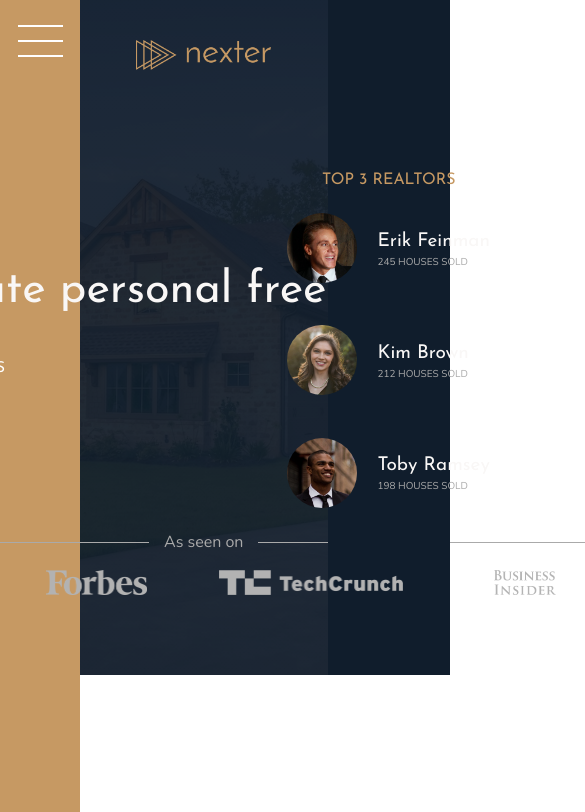
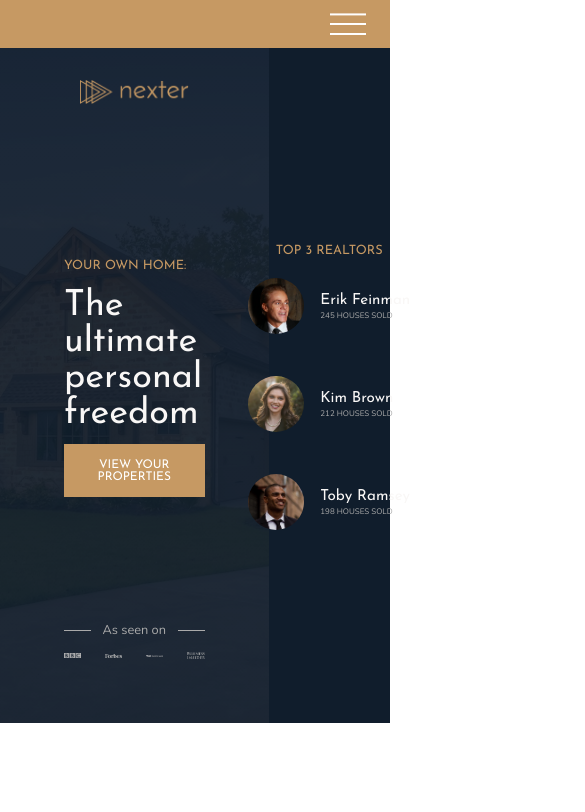
Before and after one commit to BastianBarthel/nexter, a website: page src/index.html in a window 390 px wide. Shown: the top 812 px of the page, 585 px wide, since content can reach past the window. Drawn offline with nearby package versions, Linux system fonts and the light colour scheme; files that its build step writes are made by us from their sources.

Commit message:
Write media queries 1

```diff
--- a/src/sass/_base.scss
+++ b/src/sass/_base.scss
@@ -14,6 +14,10 @@ $color-grey-dark-2: #6d5d4b;
 $font-primary: "Nunito", sans-serif;
 $font-display: "Josefin Sans", sans-serif;
 
+// RESPONSIVE BREAKPOINTS
+$bp-largest: 75em; // 1200px
+$bp-large: 62.5em; // 1000px
+
 *,
 *::before,
 *::after {
@@ -25,6 +29,10 @@ $font-display: "Josefin Sans", sans-serif;
 html {
   box-sizing: border-box;
   font-size: 62.5%;
+
+  @media only screen and (max-width: $bp-largest) {
+    font-size: 50%;
+  }
 }
 
 body {
@@ -38,9 +46,15 @@ body {
   display: grid;
   grid-template-rows: 80vh min-content 40vw repeat(3, min-content);
   grid-template-columns:
-    [sidebar-start] 8rem [sidebar-end full-start] minmax(
-      6rem,
-      1fr
-    ) [center-start] repeat(8, [col-start] minmax(min-content, 14rem) [col-end])
+    [sidebar-start] 8rem [sidebar-end full-start] minmax(6rem, 1fr)
+    [center-start] repeat(8, [col-start] minmax(min-content, 14rem) [col-end])
     [center-end] minmax(6rem, 1fr) [full-end];
+
+  @media only screen and (max-width: $bp-large) {
+    grid-template-rows: 6rem 80vh min-content 40vw repeat(3, min-content);
+    grid-template-columns:
+      [full-start] minmax(6rem, 1fr)
+      [center-start] repeat(8, [col-start] minmax(min-content, 14rem) [col-end])
+      [center-end] minmax(6rem, 1fr) [full-end];
+  }
 }
--- a/src/sass/_header.scss
+++ b/src/sass/_header.scss
@@ -14,8 +14,8 @@
   padding-top: 4rem;
 
   display: grid;
-  grid-template-rows: 1fr min-content 6rem 1fr;
-  grid-template-columns: max-content;
+  grid-template-rows: 1fr min-content minmax(6rem, min-content) 1fr;
+  grid-template-columns: minmax(min-content, max-content);
   grid-row-gap: 1.5rem;
   justify-content: center;
 
@@ -51,10 +51,12 @@
     display: grid;
     grid-template-columns: repeat(4, 1fr);
     grid-column-gap: 3rem;
+    align-items: center;
     justify-items: center;
 
     img {
-      height: 2.5rem;
+      max-height: 2.5rem;
+      max-width: 100%;
       filter: brightness(70%);
     }
   }
--- a/src/sass/_sidebar.scss
+++ b/src/sass/_sidebar.scss
@@ -7,6 +7,13 @@
 
   display: flex;
   justify-content: center;
+
+  @media only screen and (max-width: $bp-large) {
+    grid-column: 1 / -1;
+    grid-row: 1 / 2;
+    justify-content: flex-end;
+    align-items: center;
+  }
 }
 
 .nav-btn {
@@ -34,4 +41,17 @@
   &::after {
     transform: translateY(1.3rem);
   }
+
+  @media only screen and (max-width: $bp-large) {
+    margin-top: 0;
+    margin-right: 3rem;
+
+    &::before {
+      transform: translateY(-1.2rem);
+    }
+
+    &::after {
+      transform: translateY(1rem);
+    }
+  }
 }
```
